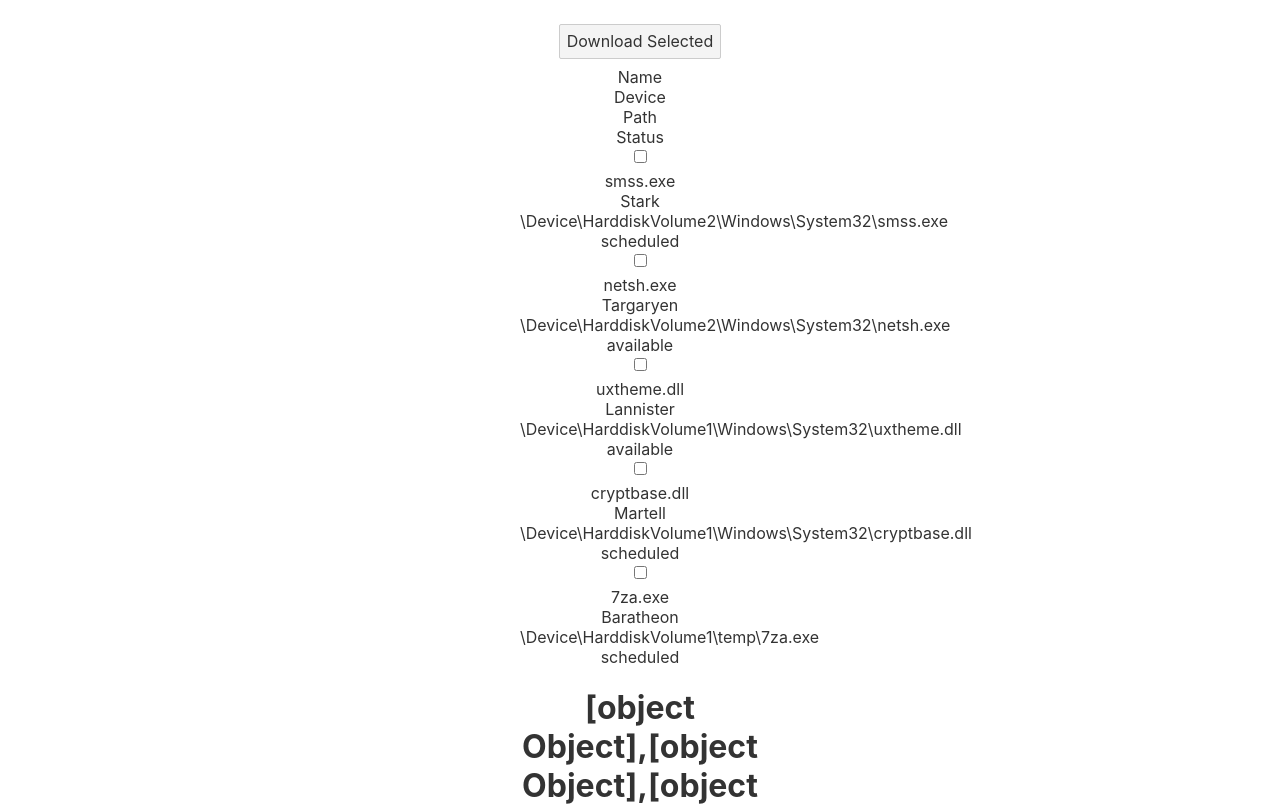
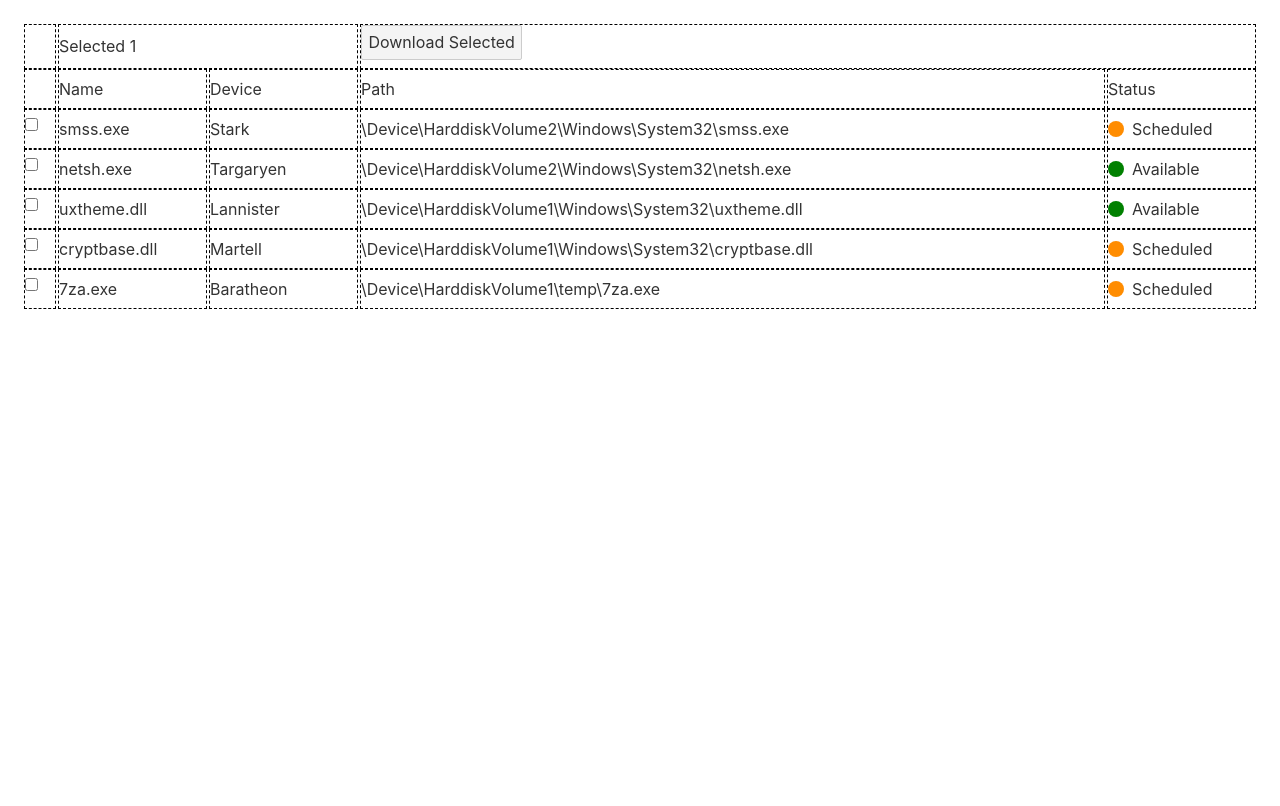
Before and after one commit to sergey-zhidkov/svelte-table, a Svelte app: page / in a window 1280 px wide. Shown: the top 806 px of the page. Built offline with nearby package versions, Linux system fonts and the light colour scheme.

Commit message:
basic styling

```diff
--- a/src/App.svelte
+++ b/src/App.svelte
@@ -19,7 +19,6 @@
 	main {
 		text-align: center;
 		padding: 1em;
-		max-width: 240px;
 		margin: 0 auto;
 	}
 
--- /dev/null
+++ b/src/components/FileDescriptionRow.svelte
@@ -0,0 +1,53 @@
+<script lang="ts">
+	export let fileDescription: FileDescription
+	export let isSelected = false
+</script>
+
+<div class={"tr"}>
+	<div class="td checkbox-container"><input type="checkbox"/></div>
+	<div class="td"><span>{fileDescription.name}</span></div>
+	<div class="td"><span>{fileDescription.device}</span></div>
+	<div class="td"><span>{fileDescription.path}</span></div>
+	<div class="td">
+		<div class="status-container">
+			<div class="status-icon {fileDescription.status}"></div><span class="status-label">{fileDescription.status}</span>
+		</div>
+	</div>
+</div>
+
+<style>
+	.checkbox-container {
+		justify-content: center;
+	}
+
+	.status-container {
+		display: flex;
+		align-items: center;
+	}
+
+	.status-icon {
+		height: 16px;
+		width: 16px;
+		border-radius: 50%;
+		margin-inline-end: 8px;
+	}
+
+	.status-icon.available {
+		background-color: green;
+	}
+
+	.status-icon.scheduled {
+		background-color: darkorange;
+	}
+
+	.status-label {
+		text-transform: capitalize;
+	}
+
+	.tr:hover {
+		background-color: rgb(245, 245, 245);
+	}
+	.tr.selected {
+		background-color: rgb(245, 245, 245);
+	}
+</style>
--- a/src/components/SvelteTable.svelte
+++ b/src/components/SvelteTable.svelte
@@ -1,38 +1,44 @@
 <script lang="ts">
+	import FileDescriptionRow from "./FileDescriptionRow.svelte"
+	import TableHead from "./TableHead.svelte";
+
 	export let data: FileDescription[] = []
+
+	// $: state = data.
 	console.log(data)
 </script>
 
-<main>
-	<div class="table-container">
-		<div class="thead">
-			<div class="tr">
-				<div class="th"><intput type="checkbox"/></div>
-				<div class="th"><button>Download Selected</button></div>
-			</div>
-			<div class="tr">
-				<div class="th"></div>
-				<div class="th"><span>Name</span></div>
-				<div class="th"><span>Device</span></div>
-				<div class="th"><span>Path</span></div>
-				<div class="th"><span>Status</span></div>
-			</div>
-		</div>
-		<div class="tbody">
-			{#each data as row (row.path)}
-				<div class="tr">
-					<div class="td"><input type="checkbox"/></div>
-					<div class="td"><span>{row.name}</span></div>
-					<div class="td"><span>{row.device}</span></div>
-					<div class="td"><span>{row.path}</span></div>
-					<div class="td"><div class="status-icon"></div><span>{row.status}</span></div>
-				</div>
-			{/each}
-		</div>
+<div class="table-container">
+	<TableHead selected={1} />
+	<div class="tbody">
+		{#each data as row (row.path)}
+			<FileDescriptionRow fileDescription={row} isSelected />
+		{/each}
 	</div>
-	<h1>{data}</h1>
-</main>
+</div>
 
 <style>
+	.table-container {
+	}
+
+	.thead {
+
+	}
+
+	:global(.table-container .tr) {
+		display: grid;
+		grid-template-columns: 2em 1fr 1fr 5fr 1fr;
+		gap: 2px;
+		min-height: 2.5em;
+		background-color: white;
+	}
+
+	:global(.table-container .td), :global(.table-container .th) {
+		border: 1px dashed black;
+
+		display: flex;
+		align-items: center;
+		justify-content: left;
+	}
 
 </style>
--- /dev/null
+++ b/src/components/TableHead.svelte
@@ -0,0 +1,29 @@
+<script lang="ts">
+	export let selected: number = 0
+
+	$: selectedText = selected === 0 ? "None Selected" : `Selected ${selected}`
+</script>
+
+<div class="thead">
+	<div class="tr">
+		<div class="th"><intput type="checkbox"/></div>
+		<div class="th selected-label"><span>{selectedText}</span></div>
+		<div class="th download-button"><button>Download Selected</button></div>
+	</div>
+	<div class="tr">
+		<div class="th"></div>
+		<div class="th"><span>Name</span></div>
+		<div class="th"><span>Device</span></div>
+		<div class="th"><span>Path</span></div>
+		<div class="th"><span>Status</span></div>
+	</div>
+</div>
+
+<style>
+	.selected-label {
+		grid-column: auto / span 2;
+	}
+	.download-button {
+		grid-column: auto / span 2
+	}
+</style>
--- a/src/utils/fetch-data.ts
+++ b/src/utils/fetch-data.ts
@@ -30,6 +30,6 @@ export function fetchData(): Promise<FileDescription[]> {
     return new Promise((resolve) =>
         setTimeout(() => {
             resolve(data)
-        }, 250)
+        }, 500)
     )
 }
```
